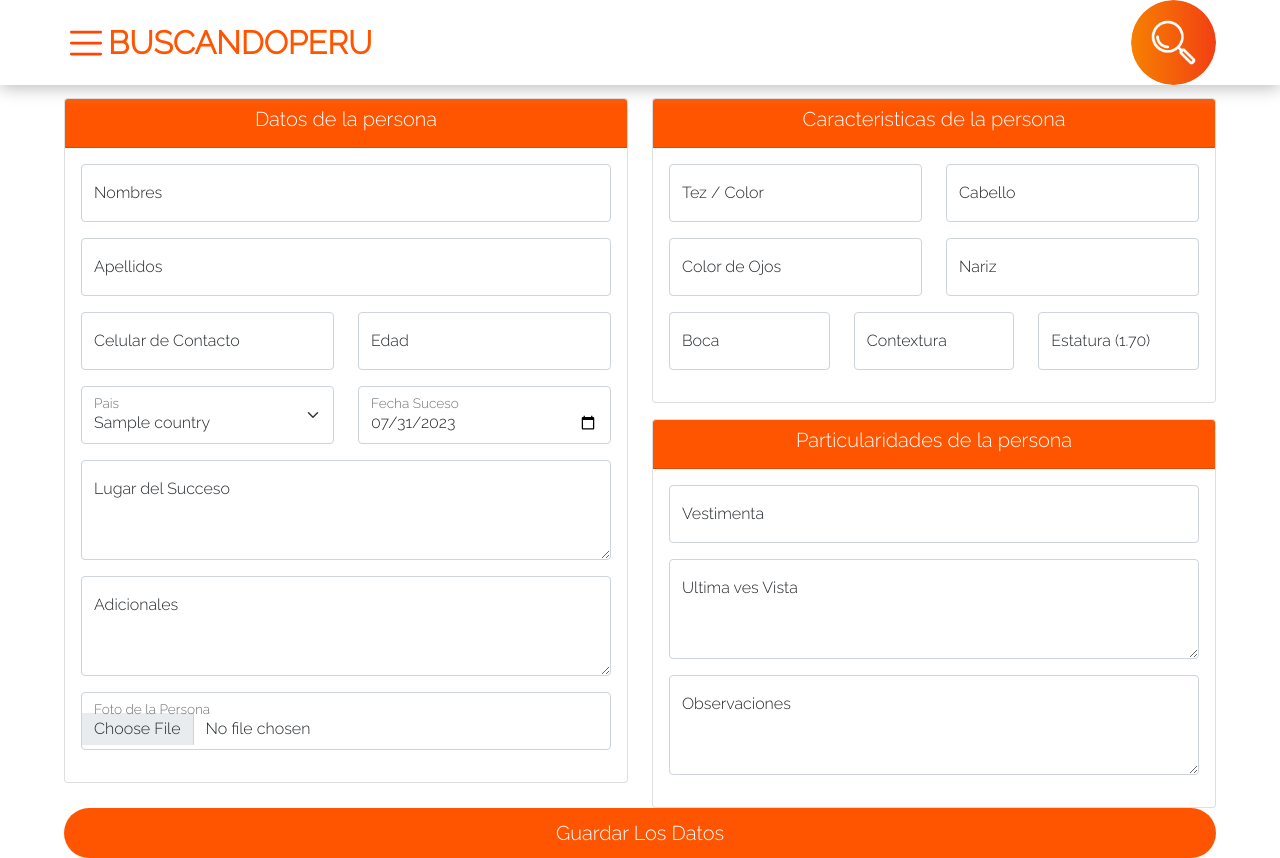
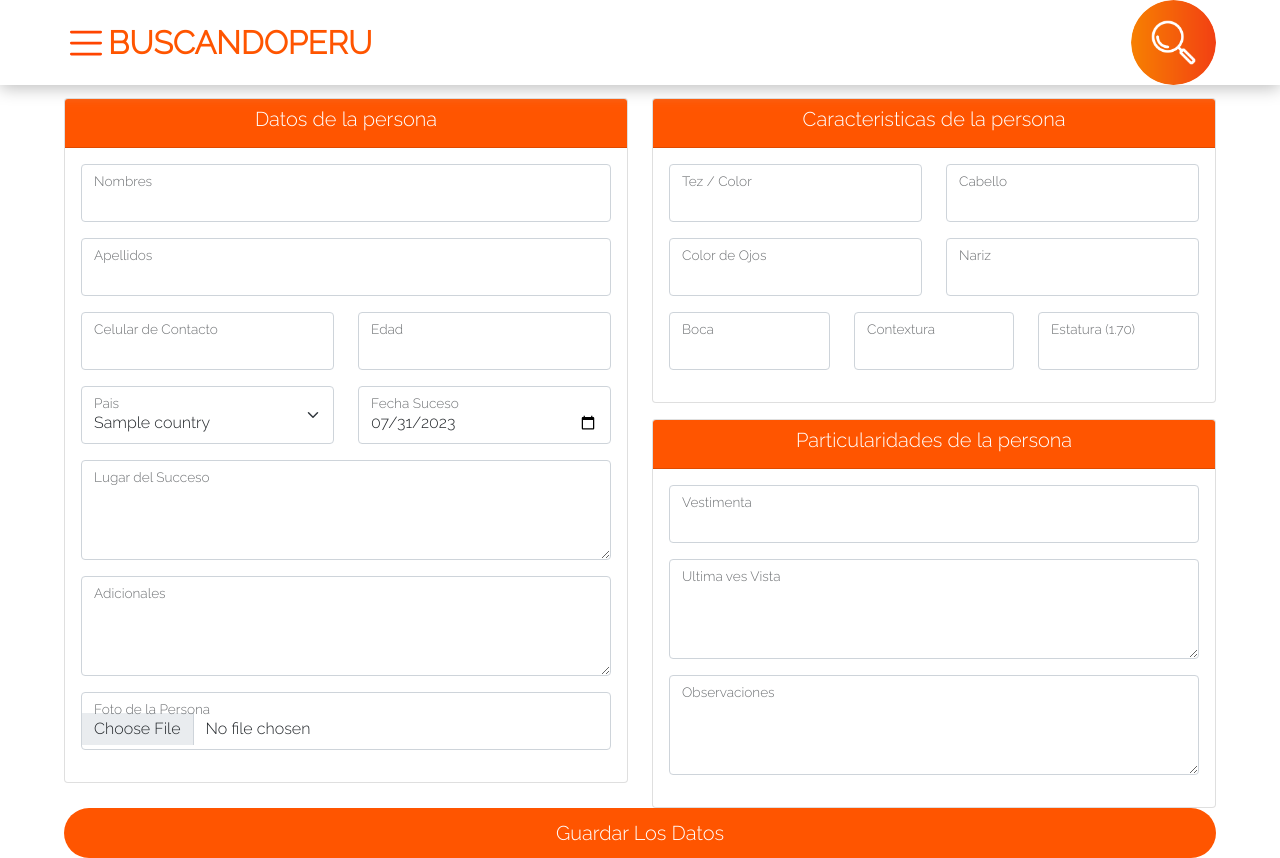
Before and after one commit to eduardo9753/Laravel-BuscandoPeru, a Laravel app: page /usuario/publicar in a window 1280 px wide. Run offline with Laravel 8, Linux system fonts and the light colour scheme; a user stored in the database is signed in; tables that the repository leaves empty hold one stand-in row (values such as "Sample post").

Commit message:
Plataforma BuscandoPeru v.1.0

```diff
--- a/public/js/ajaxPersona.js
+++ b/public/js/ajaxPersona.js
@@ -1,7 +1,7 @@
 $(function () {
 
 
-    /*guardar datos ajax persona*/
+    /*guardar datos ajax persona
     $('#form-persona').on('submit', function (e) {
         e.preventDefault();
 
@@ -31,7 +31,7 @@ $(function () {
                 }
             }
         });
-    });
+    });*/
 
     //actializar datos aja persona
     $('#form-edit-persona').on('submit', function (e) {
--- a/resources/views/usuario/persona/index.blade.php
+++ b/resources/views/usuario/persona/index.blade.php
@@ -28,16 +28,14 @@
                             </div>
                             <div class="card-body">
                                 <div class="form-floating mb-3">
-                                    <input type="text" class="form-control" name="nombres" id="nombres"
-                                        placeholder="nombres">
+                                    <input type="text" class="form-control" name="nombres" id="nombres">
                                     <label for="nombres">Nombres</label>
                                     {{-- alerta de error --}}
                                     <span class="text-danger error-text nombres_error"></span>
                                 </div>
 
                                 <div class="form-floating mb-3">
-                                    <input type="text" class="form-control" name="apellidos" id="apellidos"
-                                        placeholder="apellidos">
+                                    <input type="text" class="form-control" name="apellidos" id="apellidos">
                                     <label for="apellidos">Apellidos</label>
                                     {{-- alerta de error --}}
                                     <span class="text-danger error-text apellidos_error"></span>
@@ -48,7 +46,7 @@
                                     <div class="col-md-6">
                                         <div class="form-floating mb-3">
                                             <input type="number" class="form-control" id="celular"
-                                                name="celular" placeholder="celular">
+                                                name="celular">
                                             <label for="celular">Celular de Contacto</label>
                                             {{-- alerta de error --}}
                                             <span class="text-danger error-text celular_error"></span>
@@ -57,8 +55,7 @@
 
                                     <div class="col-md-6">
                                         <div class="form-floating mb-3">
-                                            <input type="text" class="form-control" id="edad" name="edad"
-                                                placeholder="edad">
+                                            <input type="text" class="form-control" id="edad" name="edad">
                                             <label for="edad">Edad</label>
                                             {{-- alerta de error --}}
                                             <span class="text-danger error-text edad_error"></span>
@@ -79,7 +76,7 @@
                                     <div class="col-md-6">
                                         <div class="form-floating mb-3">
                                             <input type="date" class="form-control" id="fecha_suceso" name="fecha_suceso"
-                                                value="{{ date('Y-m-d') }}" placeholder="fecha_suceso">
+                                                value="{{ date('Y-m-d') }}">
                                             <label for="fecha_suceso">Fecha Suceso</label>
                                             {{-- alerta de error --}}
                                             <span class="text-danger error-text fecha_suceso_error"></span>
@@ -88,7 +85,7 @@
                                 </div>
 
                                 <div class="form-floating mb-3">
-                                    <textarea class="form-control" placeholder="Lugar del Suceso" name="lugar_suceso" id="lugar_suceso"
+                                    <textarea class="form-control" name="lugar_suceso" id="lugar_suceso"
                                         style="height: 100px"></textarea>
                                     <label for="lugar_suceso">Lugar del Succeso</label>
                                     {{-- alerta de error --}}
@@ -96,7 +93,7 @@
                                 </div>
 
                                 <div class="form-floating mb-3">
-                                    <textarea class="form-control" placeholder="Adicionales" name="adicional" id="adicional" style="height: 100px"></textarea>
+                                    <textarea class="form-control" name="adicional" id="adicional" style="height: 100px"></textarea>
                                     <label for="adicional">Adicionales</label>
                                     {{-- alerta de error --}}
                                     <span class="text-danger error-text adicional_error"></span>
@@ -104,7 +101,7 @@
 
                                 <div class="form-floating mb-3">
                                     <input type="file" class="form-control" id="imagen" name="imagen"
-                                        accept=".jpg, .jpeg, .png" placeholder="imagen">
+                                        accept=".jpg, .jpeg, .png">
                                     <label for="imagen">Foto de la Persona</label>
                                     {{-- alerta de error --}}
                                     <span class="text-danger error-text imagen_error"></span>
@@ -122,8 +119,7 @@
                                 <div class="row">
                                     <div class="col-md-6">
                                         <div class="form-floating mb-3">
-                                            <input type="text" class="form-control" id="tez" name="tez"
-                                                placeholder="tez">
+                                            <input type="text" class="form-control" id="tez" name="tez">
                                             <label for="tez">Tez / Color</label>
                                             {{-- alerta de error --}}
                                             <span class="text-danger error-text tez_error"></span>
@@ -131,8 +127,7 @@
                                     </div>
                                     <div class="col-md-6">
                                         <div class="form-floating mb-3">
-                                            <input type="text" class="form-control" id="cabello" name="cabello"
-                                                placeholder="cabello">
+                                            <input type="text" class="form-control" id="cabello" name="cabello">
                                             <label for="cabello">Cabello</label>
                                             {{-- alerta de error --}}
                                             <span class="text-danger error-text cabello_error"></span>
@@ -143,8 +138,7 @@
                                 <div class="row">
                                     <div class="col-md-6">
                                         <div class="form-floating mb-3">
-                                            <input type="text" class="form-control" id="ojos" name="ojos"
-                                                placeholder="ojos">
+                                            <input type="text" class="form-control" id="ojos" name="ojos">
                                             <label for="ojos">Color de Ojos</label>
                                             {{-- alerta de error --}}
                                             <span class="text-danger error-text ojos_error"></span>
@@ -152,8 +146,7 @@
                                     </div>
                                     <div class="col-md-6">
                                         <div class="form-floating mb-3">
-                                            <input type="text" class="form-control" id="nariz" name="nariz"
-                                                placeholder="nariz">
+                                            <input type="text" class="form-control" id="nariz" name="nariz">
                                             <label for="nariz">Nariz</label>
                                             {{-- alerta de error --}}
                                             <span class="text-danger error-text nariz_error"></span>
@@ -164,8 +157,7 @@
                                 <div class="row">
                                     <div class="col-md-4">
                                         <div class="form-floating mb-3">
-                                            <input type="text" class="form-control" id="boca" name="boca"
-                                                placeholder="boca">
+                                            <input type="text" class="form-control" id="boca" name="boca">
                                             <label for="boca">Boca</label>
                                             {{-- alerta de error --}}
                                             <span class="text-danger error-text boca_error"></span>
@@ -173,8 +165,7 @@
                                     </div>
                                     <div class="col-md-4">
                                         <div class="form-floating mb-3">
-                                            <input type="text" class="form-control" id="contextura" name="contextura"
-                                                placeholder="contextura">
+                                            <input type="text" class="form-control" id="contextura" name="contextura">
                                             <label for="contextura">Contextura</label>
                                             {{-- alerta de error --}}
                                             <span class="text-danger error-text contextura_error"></span>
@@ -184,7 +175,7 @@
                                     <div class="col-md-4">
                                         <div class="form-floating mb-3">
                                             <input type="number" class="form-control" id="estatura" name="estatura"
-                                                placeholder="estatura" step="any">
+                                                step="any">
                                             <label for="estatura">Estatura (1.70)</label>
                                             {{-- alerta de error --}}
                                             <span class="text-danger error-text estatura_error"></span>
@@ -200,15 +191,14 @@
                             </div>
                             <div class="card-body">
                                 <div class="form-floating mb-3">
-                                    <input type="text" class="form-control" id="vestimenta" name="vestimenta"
-                                        placeholder="vestimenta">
+                                    <input type="text" class="form-control" id="vestimenta" name="vestimenta">
                                     <label for="vestimenta">Vestimenta</label>
                                     {{-- alerta de error --}}
                                     <span class="text-danger error-text vestimenta_error"></span>
                                 </div>
 
                                 <div class="form-floating mb-3">
-                                    <textarea class="form-control" placeholder="Ultima ves Vista" id="ultima_vista" name="ultima_vista"
+                                    <textarea class="form-control" id="ultima_vista" name="ultima_vista"
                                         style="height: 100px"></textarea>
                                     <label for="ultima_vista">Ultima ves Vista</label>
                                     {{-- alerta de error --}}
@@ -216,7 +206,7 @@
                                 </div>
 
                                 <div class="form-floating mb-3">
-                                    <textarea class="form-control" placeholder="Observaciones" id="observaciones" name="observaciones"
+                                    <textarea class="form-control" id="observaciones" name="observaciones"
                                         style="height: 100px"></textarea>
                                     <label for="observaciones">Observaciones</label>
                                     {{-- alerta de error --}}
```
